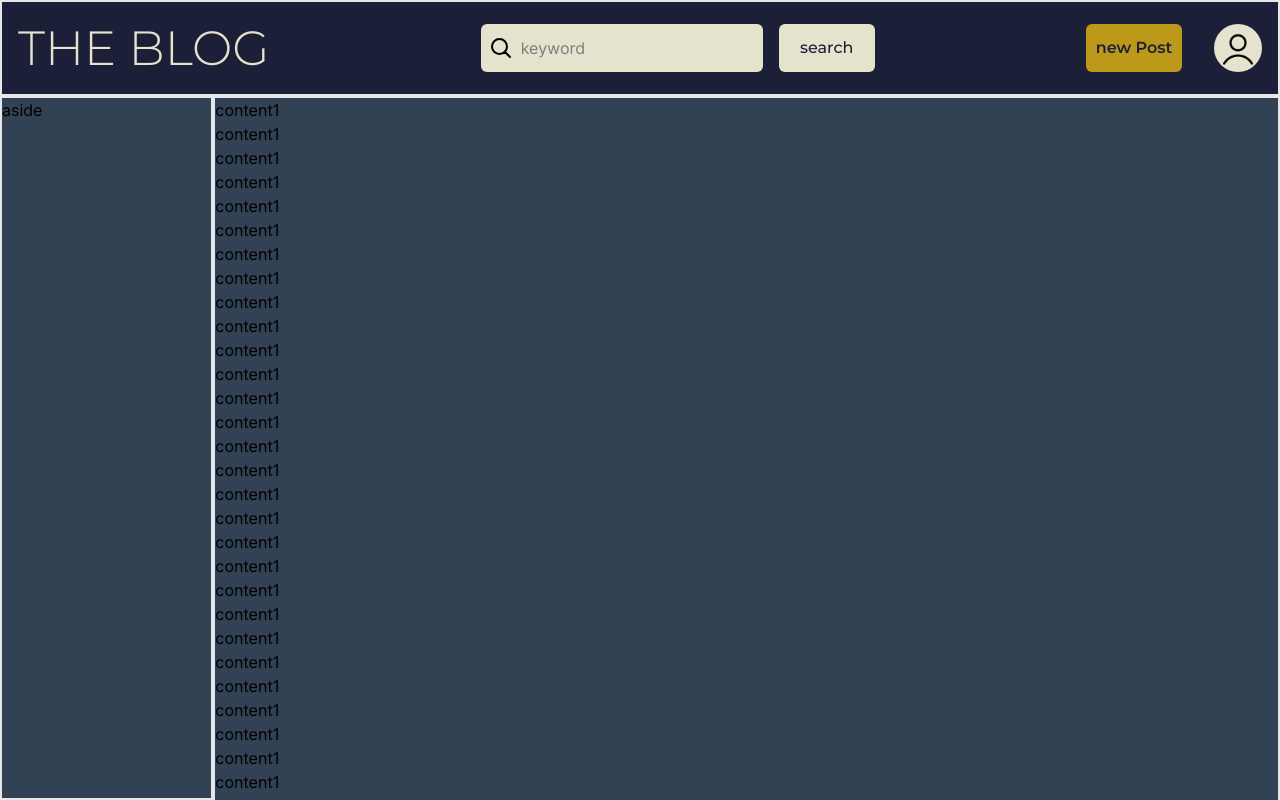
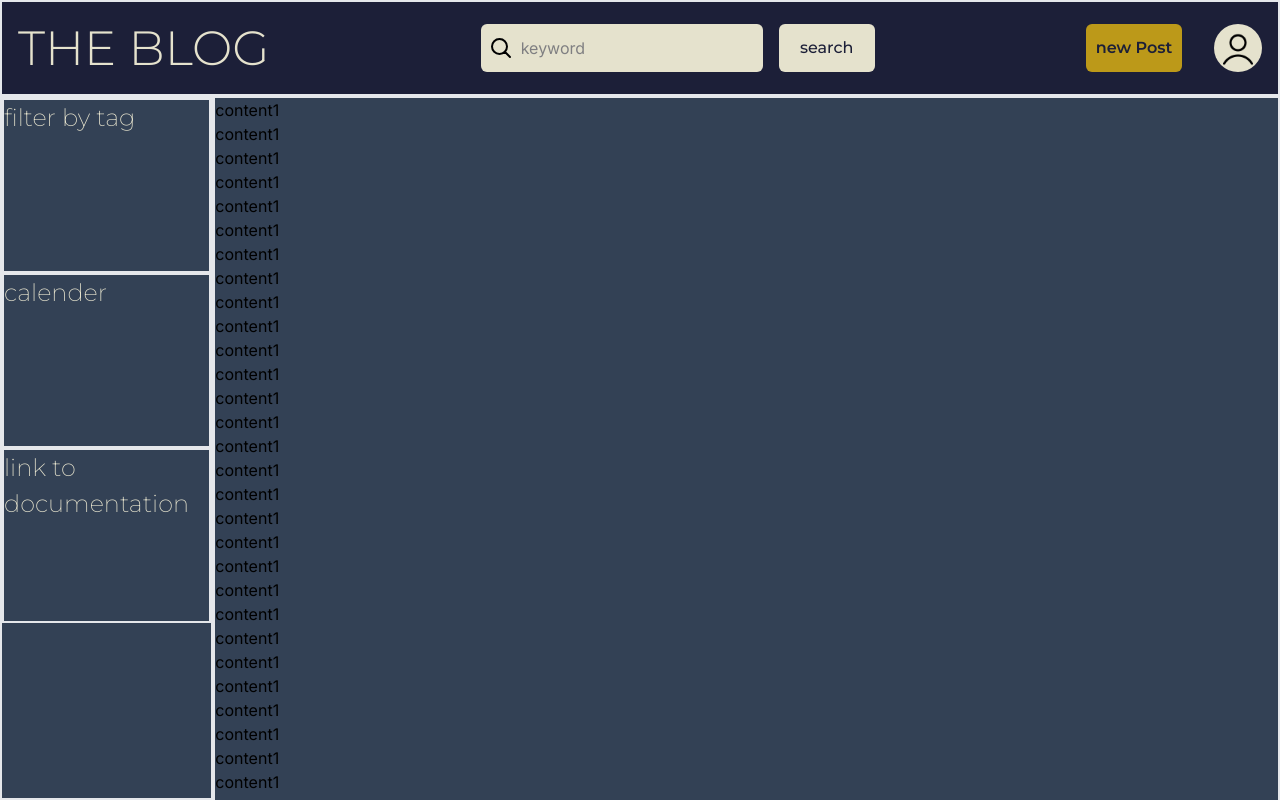
Before and after one commit to ShoeheyOt/my-blog, a Next.js app: page /blog in a window 1280 px wide. Shown: the top 800 px of the page. Built offline with nearby package versions, Linux system fonts and the light colour scheme.

Commit message:
save space for aside by function

```diff
--- a/src/components/parts/Aside.tsx
+++ b/src/components/parts/Aside.tsx
@@ -1,5 +1,9 @@
 export const Aside = () => {
   return (
-    <aside className="fixed border-2 w-1/6 h-[calc(100%-6rem)]">aside</aside>
+    <aside className="font-montserrat text-primary text-D_text font-extralight fixed border-2 w-1/6 h-[calc(100%-6rem)]">
+      <div className="h-1/4 border-2">filter by tag</div>
+      <div className="h-1/4 border-2">calender</div>
+      <div className="h-1/4 border-2">link to documentation</div>
+    </aside>
   );
 };
```
